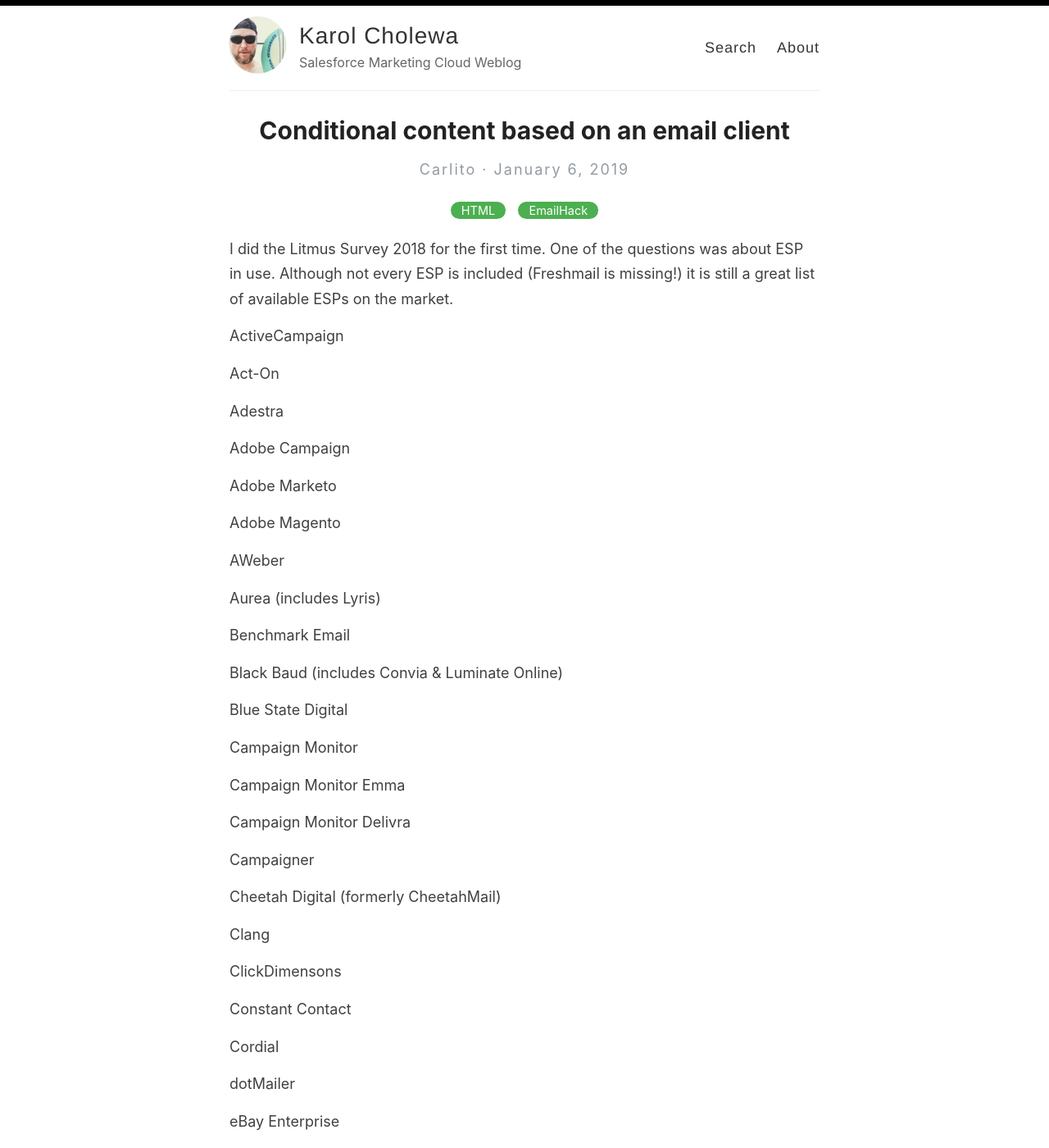
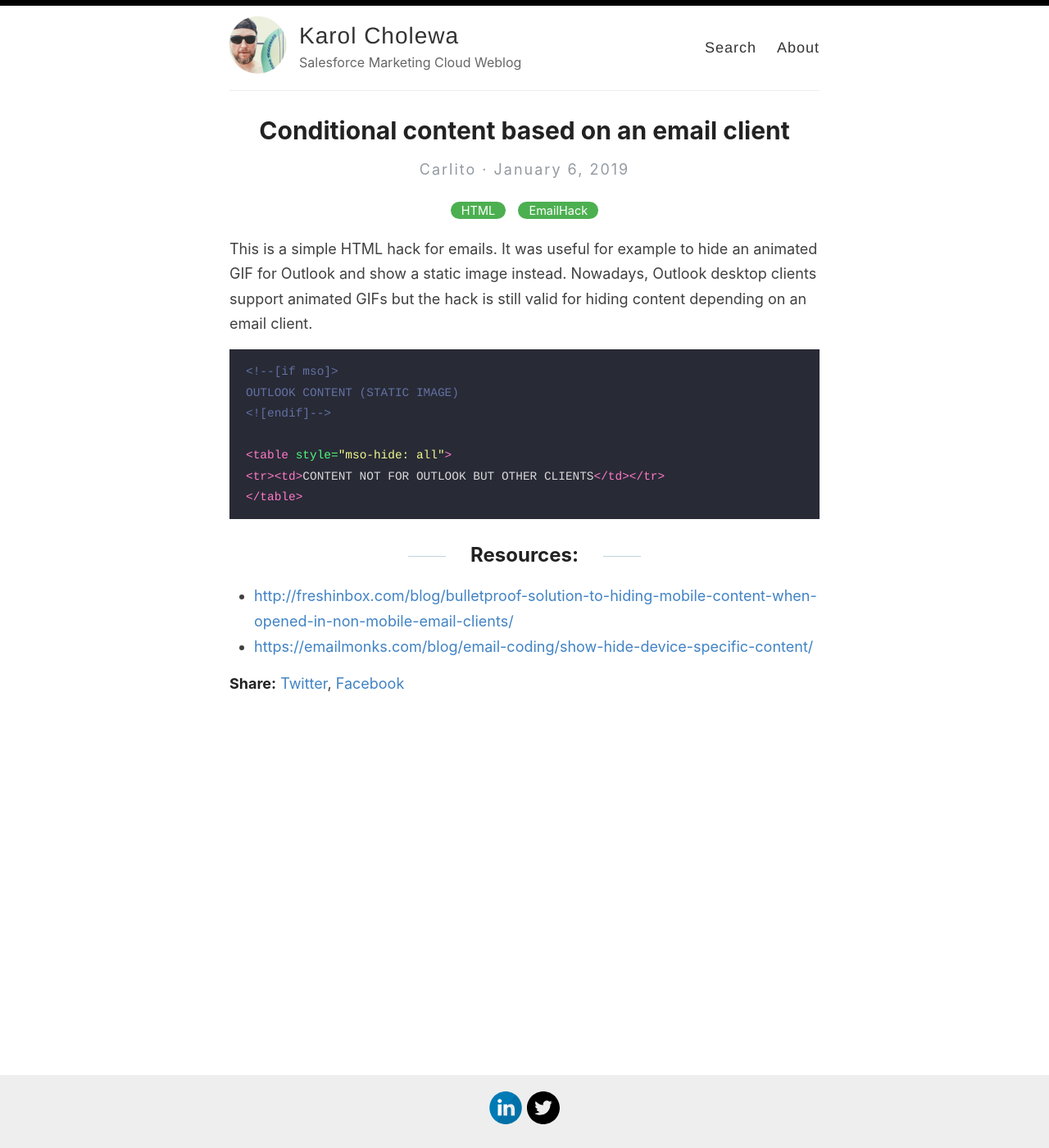
Before and after one commit to karolcholewa/blog, a Jekyll site: the page built from _posts/2019-01-06-conditional-content.md, in a window 1280 px wide and 1400 px high. Shown: the whole window at 82% size. Built offline with Jekyll 4.4.1, drawn with Linux system fonts in a browser that asks for light colours; some of the changed text lies outside the part shown.

Commit message:
updated posts

````diff
--- a/_posts/2019-01-06-conditional-content.md
+++ b/_posts/2019-01-06-conditional-content.md
@@ -4,159 +4,21 @@ title: "Conditional content based on an email client"
 categories: [HTML, EmailHack]
 ---
 
-I did the Litmus Survey 2018 for the first time. One of the questions was about ESP in use. Although not every ESP is included (Freshmail is missing!) it is still a great list of available ESPs on the market.
+This is a simple HTML hack for emails. It was useful for example to hide an animated GIF for Outlook and show a static image instead. Nowadays, Outlook desktop clients support animated GIFs but the hack is still valid for hiding content depending on an email client.
+
+```html
+<!--[if mso]>
+OUTLOOK CONTENT (STATIC IMAGE)
+<![endif]-->
+
+<table style="mso-hide: all">
+<tr><td>CONTENT NOT FOR OUTLOOK BUT OTHER CLIENTS</td></tr>
+</table>
+```
 
 
-ActiveCampaign
 
-Act-On
+## Resources:
 
-Adestra
-
-Adobe Campaign
-
-Adobe Marketo
-
-Adobe Magento
-
-AWeber
-
-Aurea (includes Lyris)
-
-Benchmark Email
-
-Black Baud (includes Convia & Luminate Online)
-
-Blue State Digital
-
-Campaign Monitor
-
-Campaign Monitor Emma
-
-Campaign Monitor Delivra
-
-Campaigner
-
-Cheetah Digital (formerly CheetahMail)
-
-Clang
-
-ClickDimensons
-
-Constant Contact
-
-Cordial
-
-dotMailer
-
-eBay Enterprise
-
-Emarsys
-
-emfluence
-
-Epsilon
-
-ExpertSender
-
-GetResponse
-
-HubSpot
-
-IBM Watson Marketing (formerly Silverpop)
-
-IBM Unica
-
-iContact
-
-iModules
-
-Infusionsoft
-
-iPost
-
-Iterable
-
-Listrak
-
-Mad Mimi
-
-MailChimp
-
-Mailgun by Rackspace
-
-Mailigen
-
-Mailjet
-
-Mapp (includes Blue Hornet)
-
-Marketing Service Company
-
-Maropost
-
-Microsoft Dynamics
-
-NationBuilder
-
-NewZapp
-
-Optivo
-
-Oracle Bronto
-
-Oracle Dyn
-
-Oracle Eloqua
-
-Oracle NetSuite
-
-Oracle Responsys
-
-Oracle Siebel
-
-PostUp (formerly Pulseconnect)
-
-Pure360
-
-Real Magnet
-
-Sailthru
-
-Salesforce Core
-
-Salesforce Marketing Cloud (formerly ExactTarget)
-
-Salesforce Pardot
-
-Salsa
-
-SAP
-
-Selligent (formerly StrongView)
-
-SendinBlue
-
-Sendy
-
-SmartFocus (formerly EmailVision)
-
-SparkPost
-
-SharpSpring
-
-Streamsend
-
-Tikit EMS
-
-Twilio (includes SendGrid)
-
-Vertical Response
-
-Vision6
-
-WhatCounts
-
-Yes Marketing (formerly Yesmail)
-
-Zeta Global (formerly Acxiom)
+*   [http://freshinbox.com/blog/bulletproof-solution-to-hiding-mobile-content-when-opened-in-non-mobile-email-clients/](http://freshinbox.com/blog/bulletproof-solution-to-hiding-mobile-content-when-opened-in-non-mobile-email-clients/)
+*   [https://emailmonks.com/blog/email-coding/show-hide-device-specific-content/](https://emailmonks.com/blog/email-coding/show-hide-device-specific-content/)
````
